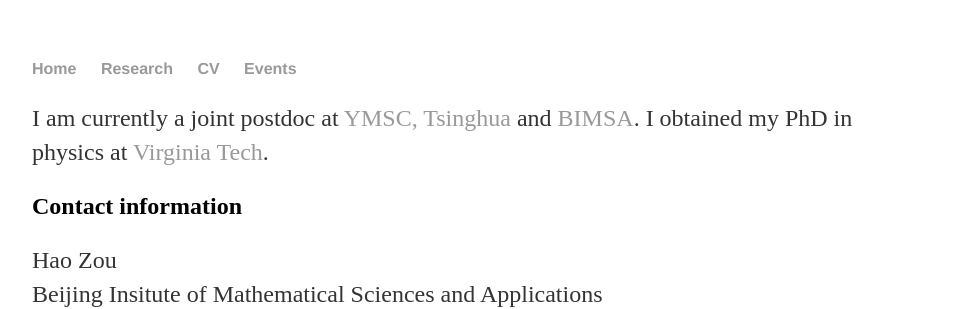
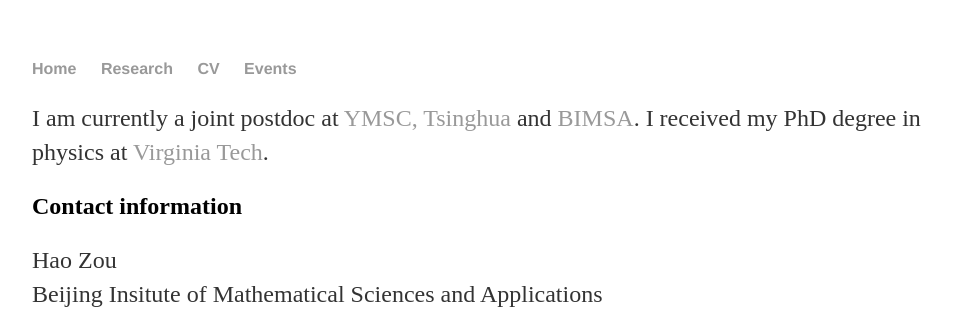
Before and after one commit to hhzou/hhzou.github.io, a Jekyll site: the page built from index.html, in a window 1280 px wide. Shown: the top 309 px of the page, without its empty margins (160-1118 px from the left). Built offline with Jekyll 4.4.1, drawn with Linux system fonts in a browser that asks for light colours.

Commit message:
Update index.html

```diff
--- a/index.html
+++ b/index.html
@@ -4,7 +4,7 @@
 ---
 <div class="about">
 	<p>
-		I am currently a joint postdoc at <a href="https://ymsc.tsinghua.edu.cn/cn" target="_blank" rel="noopener noreferrer">YMSC, Tsinghua</a> and <a href="http://www.bimsa.cn" target="_blank" rel="noopener noreferrer">BIMSA</a>. I obtained my PhD in physics at <a href="https://www.phys.vt.edu" target="_blank" rel="noopener noreferrer">Virginia Tech</a>.
+		I am currently a joint postdoc at <a href="https://ymsc.tsinghua.edu.cn/cn" target="_blank" rel="noopener noreferrer">YMSC, Tsinghua</a> and <a href="http://www.bimsa.cn" target="_blank" rel="noopener noreferrer">BIMSA</a>. I received my PhD degree in physics at <a href="https://www.phys.vt.edu" target="_blank" rel="noopener noreferrer">Virginia Tech</a>.
 	</p>
 
 
```
